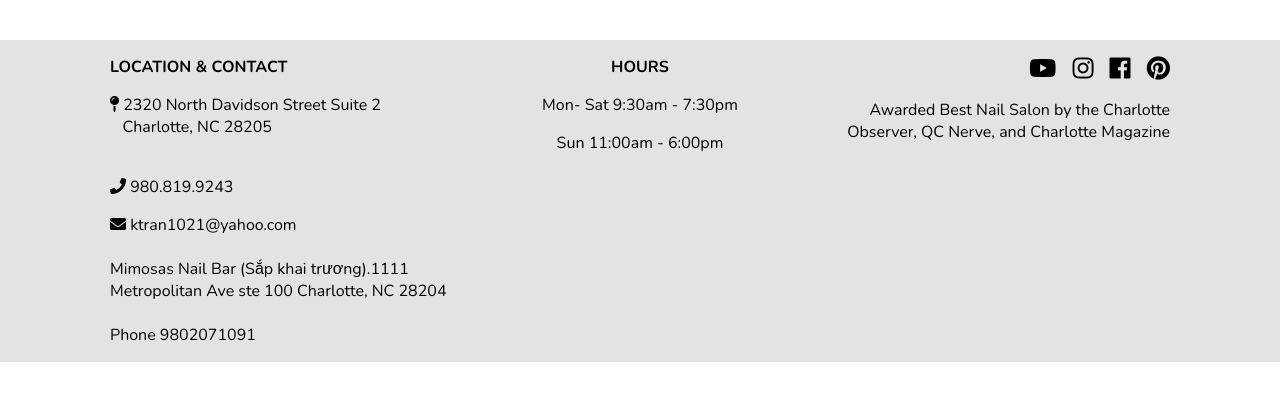
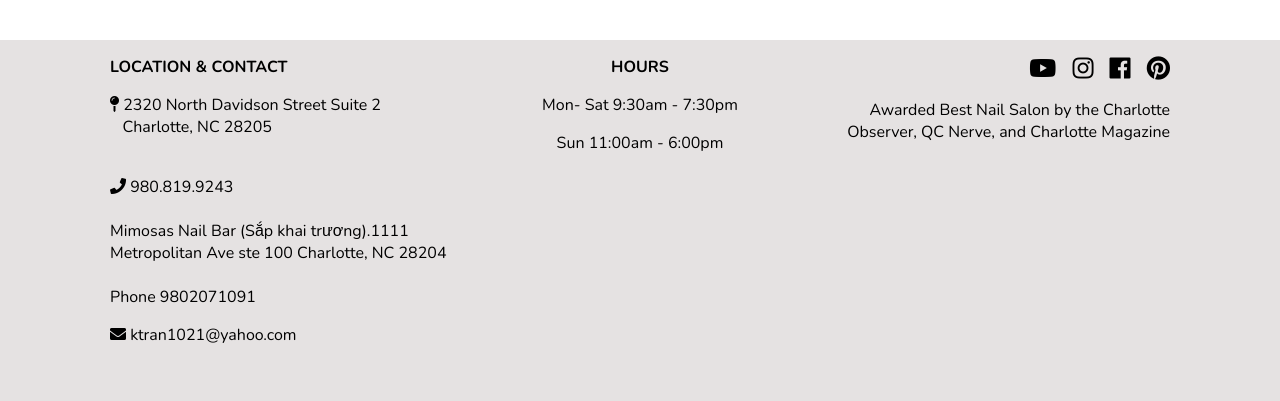
Before and after one commit to mimosasnailbar/mimosas, a Jekyll site: the page built from index.md, in a window 1280 px wide and 900 px high, scrolled down 1127 px, cut to the strip 494-895 px from the top of the window. Built offline with Jekyll 4.4.1, drawn with Linux system fonts in a browser that asks for light colours; nearby versions of some CDN libraries; before the commit the page ends 1983 px from its top, so only the background shows below that.

Commit message:
Updated 1 file via CloudCannon.

```diff
--- a/_layouts/default.html
+++ b/_layouts/default.html
@@ -50,10 +50,10 @@
 						</p> <br />
 					</a>
 					<a href="tel:980-819-9243" class="editable">
-						<i class="fas fa-phone"></i>&nbsp;980.819.9243<br />
+						<i class="fas fa-phone"></i>&nbsp;980.819.9243<br /><br /><a href="https://maps.google.com/?q=2320%20North%20Davidson%20Street%20Suite%202,%20Charlotte,%20NC%2028205">Mimosas Nail Bar (Sắp khai trương).1111 Metropolitan Ave ste 100 Charlotte, NC 28204</a><br /><br />Phone 9802071091<br />
 					</a>
 					<p class="editable">
-						<i class="fas fa-envelope"></i> ktran1021@yahoo.com<br /><br /><a href="https://maps.google.com/?q=2320%20North%20Davidson%20Street%20Suite%202,%20Charlotte,%20NC%2028205">Mimosas Nail Bar (Sắp khai trương).1111 Metropolitan Ave ste 100 Charlotte, NC 28204</a><br /><br />Phone 9802071091<br />
+						<i class="fas fa-envelope"></i> ktran1021@yahoo.com<br /><br /><br />
 					</p>
 				</div>
 				<div class="footer__hours">
```
